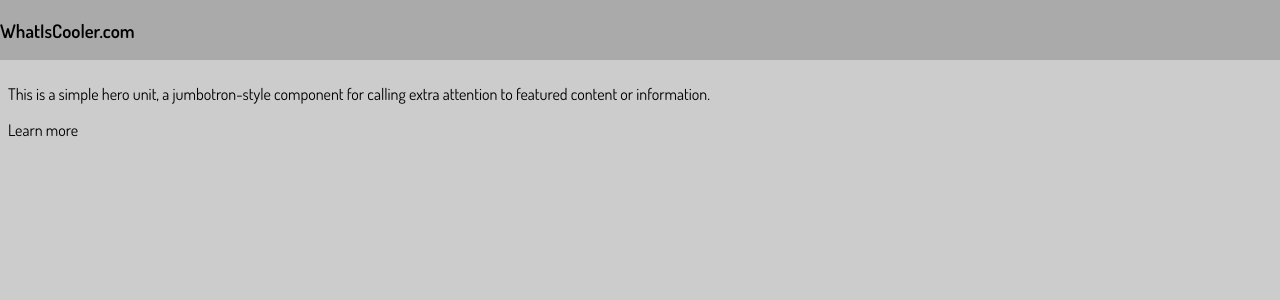
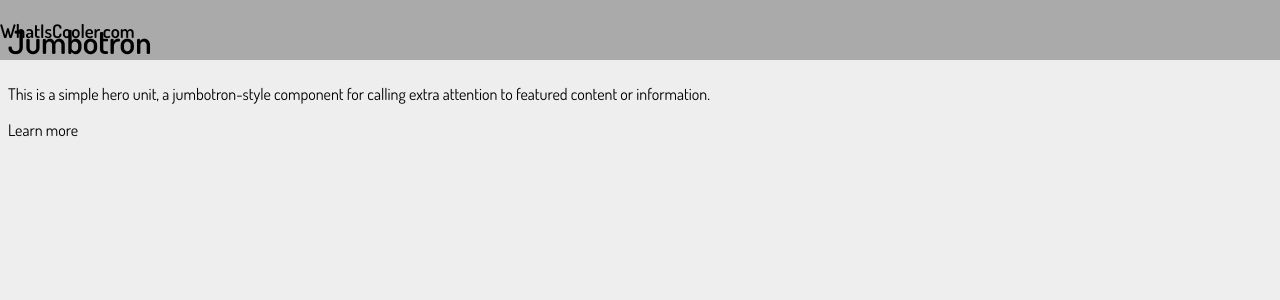
Before and after one commit to PAK90/comparisons, a React app: page / in a window 1280 px wide. Shown: the top 300 px of the page. Built offline with nearby package versions, Linux system fonts and the light colour scheme.

Commit message:
Header experiment again

```diff
--- a/src/index.jsx
+++ b/src/index.jsx
@@ -11,7 +11,7 @@ export class App extends React.Component {
 					<div className="header">
 						<h3>WhatIsCooler.com</h3>
 					</div>
-					<div>
+					<div className="content">
 						<h1>Jumbotron</h1>
 						<p>This is a simple hero unit, a jumbotron-style component for calling extra attention to featured content or information.</p>
 						<p><a className="btn btn-primary btn-lg">Learn more</a></p>
--- a/src/styles/customisations.scss
+++ b/src/styles/customisations.scss
@@ -5,7 +5,15 @@ html {
   font-family: 'Dosis';
 }
 
-$backgroundColour: #ccc;
+$backgroundColour: #eee;
+
+body {
+  background-color: $backgroundColour;
+}
+
+.content {
+  position: relative;
+}
 
 .header {
 	position: fixed;
@@ -14,7 +22,3 @@ $backgroundColour: #ccc;
 	width: 100%;
 	background-color: #aaa;
 }
-
-body {
-  background-color: $backgroundColour;
-}
```
